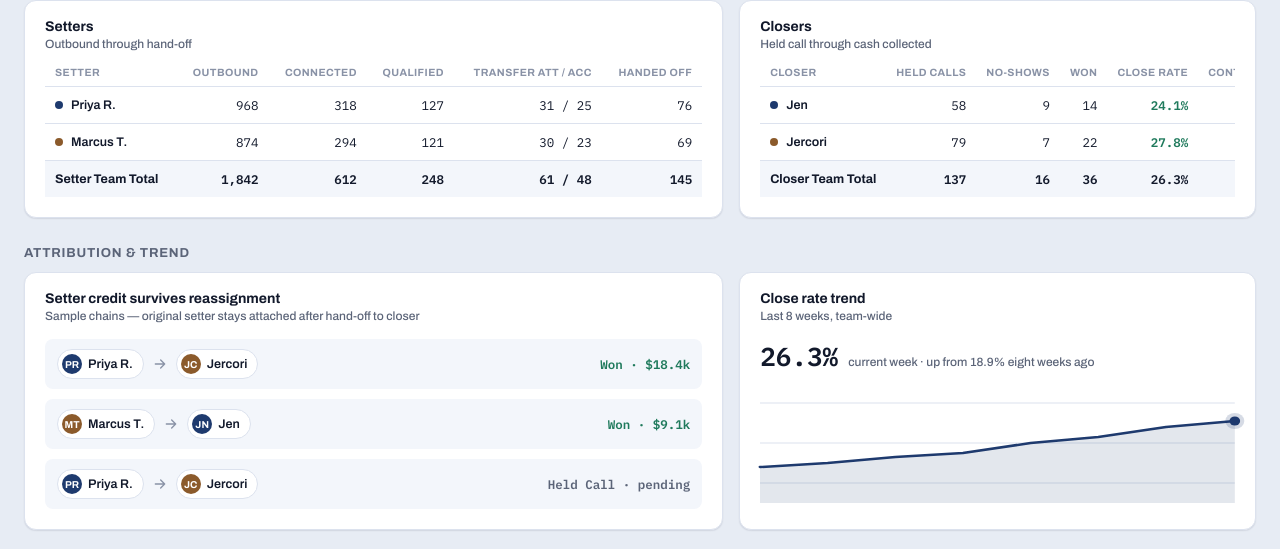
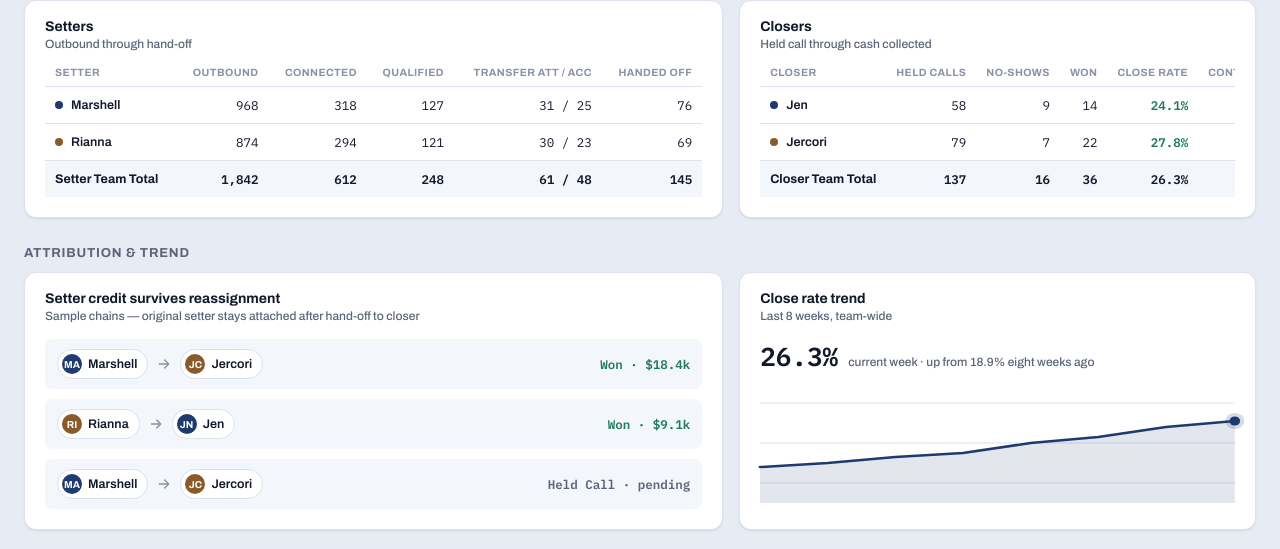
Before and after one commit to lontocjhon27-stack/sales-ops-ledger, a website: page index.html in a window 1280 px wide. Shown: the part 869-1418 px from the top of the page. Drawn offline with Linux system fonts and the light colour scheme.

Commit message:
Use real setter names (Marshell, Rianna) in sample dashboard

```diff
--- a/index.html
+++ b/index.html
@@ -784,7 +784,7 @@
               </thead>
               <tbody id="settersBody">
                 <tr>
-                  <td><span class="rep-name"><span class="rep-dot" style="background:var(--primary)"></span>Priya R.</span></td>
+                  <td><span class="rep-name"><span class="rep-dot" style="background:var(--primary)"></span>Marshell</span></td>
                   <td>968</td>
                   <td>318</td>
                   <td>127</td>
@@ -792,7 +792,7 @@
                   <td>76</td>
                 </tr>
                 <tr>
-                  <td><span class="rep-name"><span class="rep-dot" style="background:var(--accent)"></span>Marcus T.</span></td>
+                  <td><span class="rep-name"><span class="rep-dot" style="background:var(--accent)"></span>Rianna</span></td>
                   <td>874</td>
                   <td>294</td>
                   <td>121</td>
@@ -873,19 +873,19 @@
           <p class="sub">Sample chains &mdash; original setter stays attached after hand-off to closer</p>
           <div class="chain-list" id="chainList">
             <div class="chain-row">
-              <span class="chain-chip"><span class="avatar" style="background:var(--primary)">PR</span>Priya R.</span>
+              <span class="chain-chip"><span class="avatar" style="background:var(--primary)">MA</span>Marshell</span>
               <svg class="chain-arrow" width="16" height="16" viewBox="0 0 24 24" fill="none"><path d="M5 12h14M13 6l6 6-6 6" stroke="currentColor" stroke-width="2" stroke-linecap="round" stroke-linejoin="round"/></svg>
               <span class="chain-chip"><span class="avatar" style="background:var(--accent)">JC</span>Jercori</span>
               <span class="chain-outcome mono">Won &middot; $18.4k</span>
             </div>
             <div class="chain-row">
-              <span class="chain-chip"><span class="avatar" style="background:var(--accent)">MT</span>Marcus T.</span>
+              <span class="chain-chip"><span class="avatar" style="background:var(--accent)">RI</span>Rianna</span>
               <svg class="chain-arrow" width="16" height="16" viewBox="0 0 24 24" fill="none"><path d="M5 12h14M13 6l6 6-6 6" stroke="currentColor" stroke-width="2" stroke-linecap="round" stroke-linejoin="round"/></svg>
               <span class="chain-chip"><span class="avatar" style="background:var(--primary)">JN</span>Jen</span>
               <span class="chain-outcome mono">Won &middot; $9.1k</span>
             </div>
             <div class="chain-row">
-              <span class="chain-chip"><span class="avatar" style="background:var(--primary)">PR</span>Priya R.</span>
+              <span class="chain-chip"><span class="avatar" style="background:var(--primary)">MA</span>Marshell</span>
               <svg class="chain-arrow" width="16" height="16" viewBox="0 0 24 24" fill="none"><path d="M5 12h14M13 6l6 6-6 6" stroke="currentColor" stroke-width="2" stroke-linecap="round" stroke-linejoin="round"/></svg>
               <span class="chain-chip"><span class="avatar" style="background:var(--accent)">JC</span>Jercori</span>
               <span class="chain-outcome mono" style="color:var(--ink-muted)">Held Call &middot; pending</span>
```
